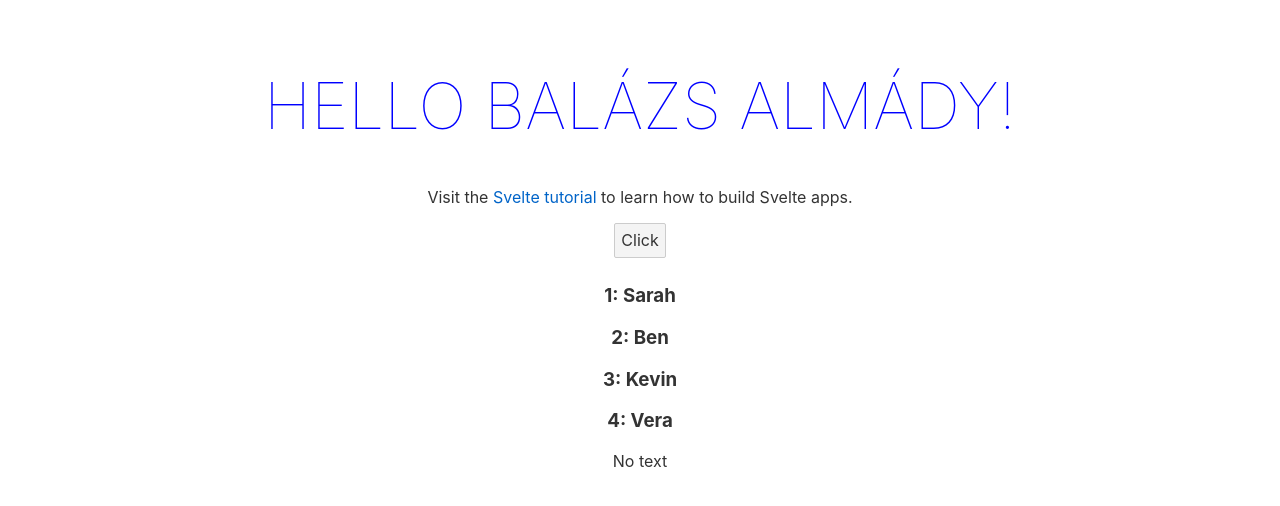
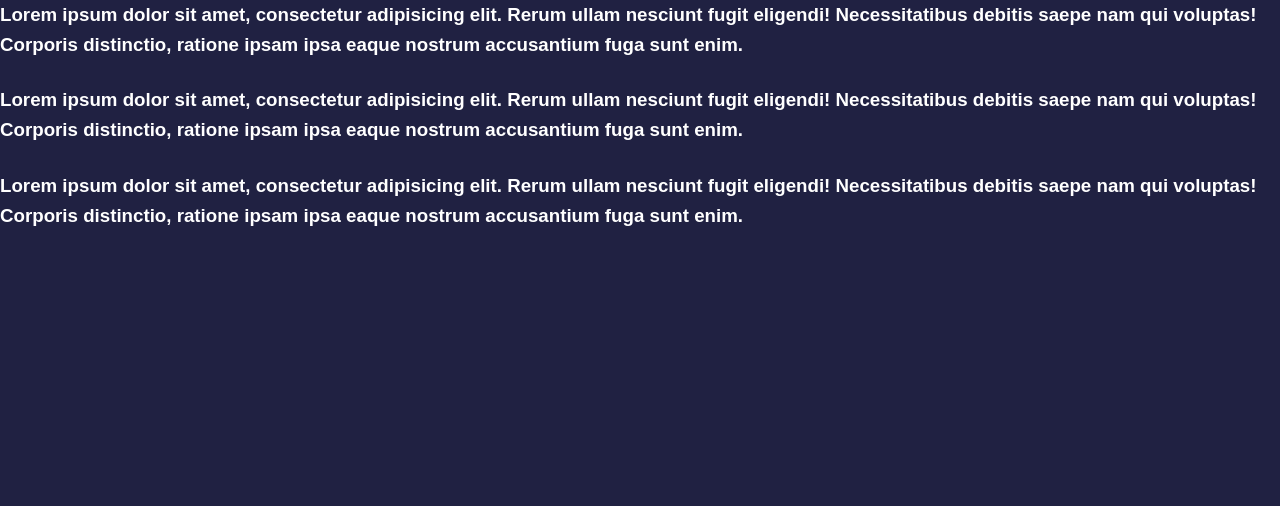
Before and after one commit to Almabali/svelte-101-feedback-app, a Svelte app: page / in a window 1280 px wide. Shown: the top 506 px of the page. Built offline with nearby package versions, Linux system fonts and the light colour scheme.

Commit message:
init(list): scaffolded list component and models

```diff
--- a/public/global.css
+++ b/public/global.css
@@ -1,63 +1,22 @@
-html, body {
-	position: relative;
-	width: 100%;
-	height: 100%;
-}
+* {
+	box-sizing: border-box;
+	margin: 0;
+	padding: 0;
+  }
 
-body {
-	color: #333;
-	margin: 0;
-	padding: 8px;
-	box-sizing: border-box;
-	font-family: -apple-system, BlinkMacSystemFont, "Segoe UI", Roboto, Oxygen-Sans, Ubuntu, Cantarell, "Helvetica Neue", sans-serif;
-}
+  body {
+	font-family: 'Poppins', sans-serif;
+	background-color: #202142;
+	line-height: 1.6;
+	color: #fff;
+  }
 
-a {
-	color: rgb(0,100,200);
-	text-decoration: none;
-}
+  ul {
+	list-style: none;
+  }
 
-a:hover {
-	text-decoration: underline;
-}
-
-a:visited {
-	color: rgb(0,80,160);
-}
-
-label {
-	display: block;
-}
-
-input, button, select, textarea {
-	font-family: inherit;
-	font-size: inherit;
-	-webkit-padding: 0.4em 0;
-	padding: 0.4em;
-	margin: 0 0 0.5em 0;
-	box-sizing: border-box;
-	border: 1px solid #ccc;
-	border-radius: 2px;
-}
-
-input:disabled {
-	color: #ccc;
-}
-
-button {
-	color: #333;
-	background-color: #f4f4f4;
-	outline: none;
-}
-
-button:disabled {
-	color: #999;
-}
-
-button:not(:disabled):active {
-	background-color: #ddd;
-}
-
-button:focus {
-	border-color: #666;
-}
+  .container {
+	max-width: 768px;
+	margin: 100px auto;
+	padding: 0 20px;
+  }
--- a/src/App.svelte
+++ b/src/App.svelte
@@ -1,66 +1,13 @@
 <script lang="ts">
-	let firstName: string = "Balázs";
-	let lastName: string = "Almády";
-	let color: string = "blue";
-	let showText: boolean = false;
-	let users: Array<{id: number, name: string}> = [
-		{id: 1, name: 'Sarah'},
-		{id: 2, name: 'Ben'},
-		{id: 3, name: 'Kevin'},
-		{id: 4, name: 'Vera'},
-	]
+	import FeedbackList from "./components/FeedbackList.svelte";
+	import { IFeedback, INIT_FEEDBACKS } from "./models/feedbacks";
 
-	$: name = firstName + " " + lastName;
-
-	const toggle = () => {
-		color = color === "blue" ? "red" : "blue";
-		showText = !showText;
-		users = [...users, {id: users.length + 1, name: 'newGuy'}]
-	};
+	let feedbacks: Array<IFeedback> = INIT_FEEDBACKS;
 </script>
 
 <main>
-	<h1 style="color: {color}">Hello {name}!</h1>
-	<p>
-		Visit the <a href="https://svelte.dev/tutorial">Svelte tutorial</a> to learn
-		how to build Svelte apps.
-	</p>
-
-	<button on:click={toggle}>Click</button>
-	{#each users as user (user.id) }
-		<h3>{user.id}: {user.name}</h3>
-	{/each}
-
-	{#if showText}
-		<p>
-			Lorem ipsum dolor, sit amet consectetur adipisicing elit. Maxime hic
-			voluptate iusto repellat laboriosam eum voluptates aliquam,
-			consequatur veritatis mollitia ad rem repudiandae a corporis commodi
-			in. Libero, totam eos.
-		</p>
-	{:else}
-		<p>No text</p>
-	{/if}
+	<FeedbackList {feedbacks}></FeedbackList>
 </main>
 
 <style>
-	main {
-		text-align: center;
-		padding: 1em;
-		max-width: 240px;
-		margin: 0 auto;
-	}
-
-	h1 {
-		color: #ff3e00;
-		text-transform: uppercase;
-		font-size: 4em;
-		font-weight: 100;
-	}
-
-	@media (min-width: 640px) {
-		main {
-			max-width: none;
-		}
-	}
 </style>
--- /dev/null
+++ b/src/components/FeedbackList.svelte
@@ -0,0 +1,10 @@
+<script lang="ts">
+    import type { IFeedback } from "../models/feedbacks";
+
+    export let feedbacks: Array<IFeedback> = [];
+</script>
+
+{#each feedbacks as fb (fb.id)}
+    <h3>{fb.text}</h3>
+    <br>
+{/each}
--- /dev/null
+++ b/src/models/feedbacks.ts
@@ -0,0 +1,27 @@
+export interface IFeedback {
+    id: number,
+    rating: number,
+    text: string,
+}
+
+export const INIT_FEEDBACKS: Array<IFeedback> = [
+    {
+        id: 1,
+        rating: 10,
+        text: `Lorem ipsum dolor sit amet, consectetur adipisicing elit. Rerum ullam nesciunt
+	fugit eligendi! Necessitatibus debitis saepe nam qui voluptas! Corporis distinctio,
+	ratione ipsam ipsa eaque nostrum accusantium fuga sunt enim.`
+    }, {
+        id: 2,
+        rating: 5,
+        text: `Lorem ipsum dolor sit amet, consectetur adipisicing elit. Rerum ullam nesciunt
+	fugit eligendi! Necessitatibus debitis saepe nam qui voluptas! Corporis distinctio,
+	ratione ipsam ipsa eaque nostrum accusantium fuga sunt enim.`
+    }, {
+        id: 3,
+        rating: 0,
+        text: `Lorem ipsum dolor sit amet, consectetur adipisicing elit. Rerum ullam nesciunt
+	fugit eligendi! Necessitatibus debitis saepe nam qui voluptas! Corporis distinctio,
+	ratione ipsam ipsa eaque nostrum accusantium fuga sunt enim.`
+    },
+]
```
Also changed, not shown: src/components/FeedbackItem.svelte (added).
